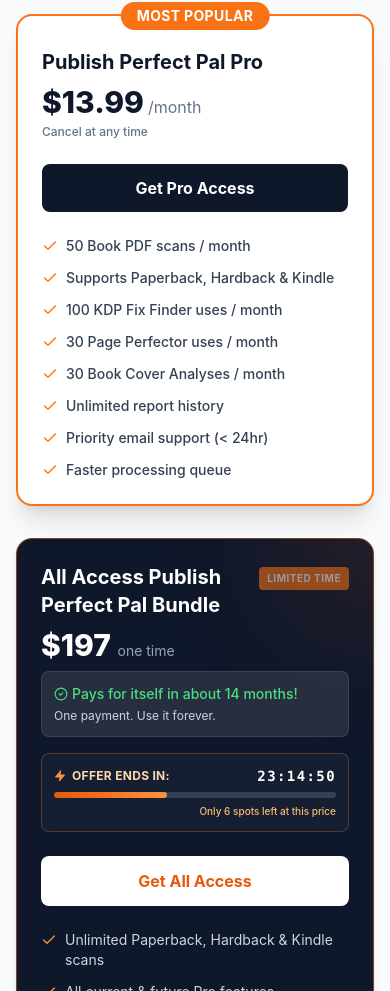
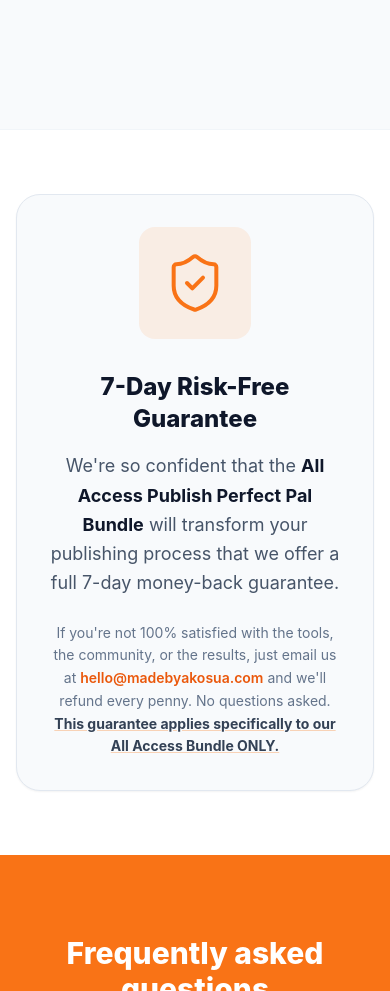
Before and after one commit to madebyakosua-arch/Publish-Perfect-Pal, a React (Vite) app: page / in a window 390 px wide. Shown: the part 10679-11670 px from the top of the page. Built offline with nearby package versions, Linux system fonts and the light colour scheme.

Commit message:
feat: Enhance pricing page and guarantee section
Refactors the pricing page to include a new `BundleGuarantee` component and updates scarcity logic. Also, removes the "WhyPay" component and adjusts FAQ content for clarity. Adds a lint script to package.json.

```diff
--- /dev/null
+++ b/components/BundleGuarantee.tsx
@@ -0,0 +1,28 @@
+import React from 'react';
+import { Icons } from './Icons';
+
+export const BundleGuarantee: React.FC = () => {
+  return (
+    <section className="py-16 bg-white border-t border-slate-100">
+      <div className="max-w-4xl mx-auto px-4 sm:px-6 lg:px-8">
+        <div className="bg-slate-50 rounded-3xl p-8 md:p-12 border border-slate-200 flex flex-col md:flex-row items-center gap-8 md:gap-12 shadow-sm">
+          <div className="flex-shrink-0 bg-brand-500/10 p-6 rounded-2xl">
+            <Icons.ShieldCheck className="text-brand-500 w-16 h-16" strokeWidth={1.5} />
+          </div>
+
+          <div className="text-center md:text-left">
+            <h2 className="text-2xl md:text-3xl font-extrabold text-slate-900 mb-4">
+              7-Day Risk-Free Guarantee
+            </h2>
+            <p className="text-lg text-slate-600 mb-6 leading-relaxed">
+              We're so confident that the <span className="font-bold text-slate-900">All Access Publish Perfect Pal Bundle</span> will transform your publishing process that we offer a full 7-day money-back guarantee.
+            </p>
+            <p className="text-slate-500 text-sm leading-relaxed">
+              If you're not 100% satisfied with the tools, the community, or the results, just email us at <span className="font-semibold text-brand-600">hello@madebyakosua.com</span> and we'll refund every penny. No questions asked. <span className="font-bold text-slate-700 underline decoration-brand-500/30">This guarantee applies specifically to our All Access Bundle ONLY.</span>
+            </p>
+          </div>
+        </div>
+      </div>
+    </section>
+  );
+};
--- a/components/Home.tsx
+++ b/components/Home.tsx
@@ -8,12 +8,12 @@
 import { HowItWorks } from './HowItWorks';
 import { Features } from './Features';
 import { Pricing } from './Pricing';
+import { BundleGuarantee } from './BundleGuarantee';
 import { FAQ } from './FAQ';
 import { EmotionalClose } from './EmotionalClose';
 import { WithoutWith } from './WithoutWith';
 import { StickyCTA } from './StickyCTA';
 import { ComparisonTable } from './ComparisonTable';
-import { WhyPay } from './WhyPay';
 
 export const Home: React.FC = () => {
   return (
@@ -22,13 +22,13 @@
       <LeadCapture />
       <SocialProof />
       <ComparisonTable />
-      <WhyPay />
       <VideoDemo />
       <WithoutWith />
       <Benefits />
       <HowItWorks />
       <Features />
       <Pricing />
+      <BundleGuarantee />
       <FAQ />
       <FounderNote />
       <EmotionalClose />
--- a/components/Pricing.tsx
+++ b/components/Pricing.tsx
@@ -7,11 +7,11 @@
   const [isAnnual, setIsAnnual] = useState(false);
   const { navigateTo } = useNavigation();
   const [timeLeft, setTimeLeft] = useState({ hours: 0, minutes: 0, seconds: 0 });
-  const [spotsLeft, setSpotsLeft] = useState(6);
+  const [spotsLeft, setSpotsLeft] = useState(3);
 
   useEffect(() => {
-    // Scarcity logic: Fixed to 6 spots as requested
-    setSpotsLeft(6);
+    // Scarcity logic: Fixed to 3 spots as requested
+    setSpotsLeft(3);
 
     const calculateTimeLeft = () => {
       const now = new Date();
@@ -208,7 +208,7 @@
               <div>
                 <h4 className="font-bold text-white text-sm">7-Day Money Back Guarantee</h4>
                 <p className="text-xs text-slate-400 mt-1 leading-relaxed">
-                  Not satisfied? Get a full refund on the All Access bundle within 7 days.
+                  Not satisfied? Get a full refund on the All Access bundle within 7 days. <span className="font-bold text-slate-300">This guarantee applies specifically to our All Access Bundle ONLY.</span>
                 </p>
               </div>
             </div>
--- a/constants.ts
+++ b/constants.ts
@@ -78,11 +78,6 @@
     answer: "No! Our reports are written in plain language. We don't just say 'transparency flattening error', we tell you 'remove the transparent shadow on page 4'."
   },
   {
-    id: 3,
-    question: "What happens after my free trial ends?",
-    answer: "You can choose to upgrade to a Pro plan to keep scanning, or your account will pause. We keep your data safe in case you want to come back later."
-  },
-  {
     id: 4,
     question: "Can I cancel my subscription?",
     answer: "Yes, absolutely. You can cancel anytime from your account settings with one click, or by emailing us at hello@madebyakosua.com. No phone calls needed."
@@ -115,6 +110,6 @@
   {
     id: 10,
     question: "How can I contact support?",
-    answer: "For Product Support, please contact the seller at hello@madebyakosua.com. For Order Support, including billing questions, please contact ClickBank directly at www.clkbank.com."
+    answer: "For Product Support, please contact the seller at hello@madebyakosua.com. For Order Support, including billing questions, please contact Click Bank directly at www.clickbank.com."
   }
 ];
--- a/package.json
+++ b/package.json
@@ -6,7 +6,8 @@
   "scripts": {
     "dev": "vite",
     "build": "vite build",
-    "preview": "vite preview"
+    "preview": "vite preview",
+    "lint": "tsc --noEmit"
   },
   "dependencies": {
     "lucide-react": "^0.344.0",
```
